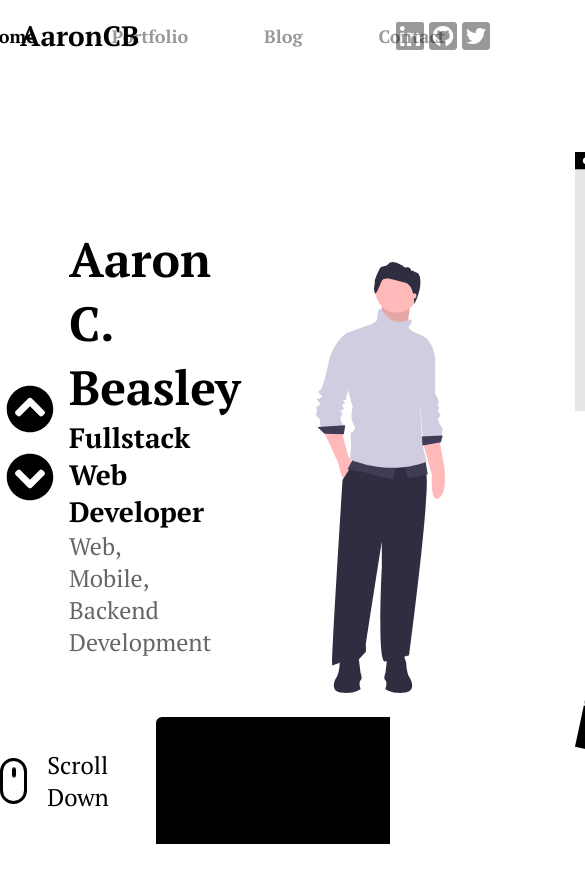
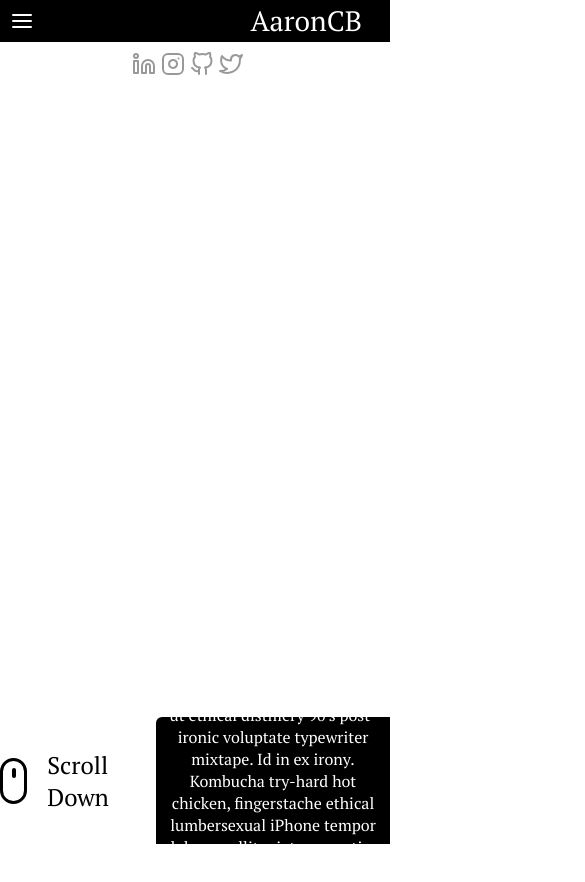
Before and after one commit to MaxiCB/Personal-Portfolio, a React (Create React App) app in the folder client/: page / in a window 390 px wide. Shown: the top 882 px of the page, 585 px wide, since content can reach past the window. Before the commit the page ends 844 px from the top, so only its background shows below. Built offline with nearby package versions, Linux system fonts and the light colour scheme.

Commit message:
ADD Mobile First Nav-Bar
- Added media queries to create mobile first design for nav bar
- Moved all nav bar styling to seperate css file

```diff
--- a/client/package.json
+++ b/client/package.json
@@ -16,6 +16,7 @@
     "node-sass": "^4.14.1",
     "react": "^16.13.1",
     "react-dom": "^16.13.1",
+    "react-feather": "^2.0.8",
     "react-scripts": "3.4.1",
     "typescript": "~3.7.2"
   },
--- a/client/src/App.tsx
+++ b/client/src/App.tsx
@@ -18,7 +18,7 @@ const App = () => {
   return (
     <div className="main">
       <Nav />
-      <Content />
+      {/* <Content /> */}
       <Footer />
     </div>
   );
--- a/client/src/components/Landing/Content/ScrollButtons.tsx
+++ b/client/src/components/Landing/Content/ScrollButtons.tsx
@@ -8,8 +8,12 @@ import {
 const ScrollButtons = () => {
   return (
     <div className="main-buttons">
-      <FontAwesomeIcon icon={faChevronCircleUp} size="3x" />
-      <FontAwesomeIcon icon={faChevronCircleDown} size="3x" />
+      <FontAwesomeIcon
+        icon={faChevronCircleUp}
+        size="2x"
+        color="rgba(0, 0, 0, 0.4)"
+      />
+      <FontAwesomeIcon icon={faChevronCircleDown} size="2x" />
     </div>
   );
 };
--- a/client/src/components/Landing/Footer/Accolade.tsx
+++ b/client/src/components/Landing/Footer/Accolade.tsx
@@ -1,7 +1,18 @@
 import React from "react";
 
+const testString = `Ea hoodie ullamco, knausgaard ugh farm-to-table ut ethical distillery 90's post-ironic voluptate typewriter mixtape. Id in ex irony. Kombucha try-hard hot chicken, fingerstache ethical lumbersexual iPhone tempor dolore mollit mixtape poutine ex air plant gentrify.”
+- Unknown Colleague`;
+
+const Information = () => {
+  return <div className="accolade">{testString}</div>;
+};
+
 const Accolade = () => {
-  return <div className="accolade"></div>;
+  return (
+    <div className="accolades">
+      <Information />
+    </div>
+  );
 };
 
 export default Accolade;
--- a/client/src/components/Landing/Navigation/Nav.tsx
+++ b/client/src/components/Landing/Navigation/Nav.tsx
@@ -1,18 +1,26 @@
 import React from "react";
 // Style
-import "../index.css";
+import "../../../styles/navigation.css";
 // Components
 import Logo from "./Logo";
 import Links from "./Links";
 import Social from "./Social";
+// Iconst
+import { Menu } from "react-feather";
 
 const Nav = () => {
   return (
-    <div className="nav-bar">
-      <Logo />
-      <Links />
-      <Social />
-    </div>
+    <>
+      <div className="nav-bar">
+        <Menu className="menu" />
+        <Logo />
+        <Links />
+        <Social />
+      </div>
+      <div className="block-social">
+        <Social />
+      </div>
+    </>
   );
 };
 
--- a/client/src/components/Landing/Navigation/Social.tsx
+++ b/client/src/components/Landing/Navigation/Social.tsx
@@ -6,12 +6,14 @@ import {
   faGithubSquare,
   faTwitterSquare,
 } from "@fortawesome/free-brands-svg-icons";
+import { Linkedin, GitHub, Twitter, Instagram } from "react-feather";
 const Social = () => {
   return (
     <div className="social">
-      <FontAwesomeIcon icon={faLinkedin} size="2x" />
-      <FontAwesomeIcon icon={faGithubSquare} size="2x" />
-      <FontAwesomeIcon icon={faTwitterSquare} size="2x" />
+      <Linkedin />
+      <Instagram />
+      <GitHub />
+      <Twitter />
     </div>
   );
 };
--- a/client/src/components/Landing/index.css
+++ b/client/src/components/Landing/index.css
@@ -3,65 +3,6 @@
     flex-direction: column;
 }
 
-.nav-bar {
-    display: flex;
-    flex-direction: row;
-    padding-top: 20px;
-}
-
-.logo {
-    width: 5vw;
-    font-size: 28px;
-    font-weight: bold;
-    line-height: 32px;
-    text-align: center;
-    margin: 0;
-    margin-left: 20px;
-    cursor: pointer;
-}
-
-.logo:hover {
-    transform: scale(1.1);
-}
-
-.links {
-    display: flex;
-    flex-direction: row;
-    align-items: center;
-    text-align: center;
-    width: 90vw;
-    justify-content: center;
-}
-
-.links h1 {
-    margin: 0 calc(90vh / 20);
-    font-size: 18px;
-    color: rgba(0, 0, 0, 0.4);
-    cursor: pointer;
-}
-
-.links h1:hover {
-    transform: scale(1.1);
-    color: rgba(0, 0, 0, 0.6)
-}
-
-.social {
-    display: flex;
-    width: 10vw;
-    justify-content: space-evenly;
-    margin-right: 20px;
-}
-
-.social * {
-    margin-left: 5px;
-    cursor: pointer;
-    color: rgba(0, 0, 0, 0.4);
-}
-
-.social *:hover {
-    transform: scale(1.1);
-    color: rgba(0, 0, 0, 0.6);
-}
 
 .footer {
     position: absolute;
@@ -99,7 +40,7 @@
     background-color: black;
     border-radius: 2px;
     animation-name: mouse_animation;
-    animation-duration: 2s;
+    animation-duration: 1s;
     animation-iteration-count: infinite;
     animation-direction: alternate;
 }
@@ -114,11 +55,20 @@
     }
 }
 
-.accolade {
+.accolades {
     background-color: black;
     width: 60vw;
     height: 15vh;
     border-radius: 6px 0 0 0;
+    color: white;
+    text-align: center;
+    display: flex;
+    justify-content: center;
+    align-items: center;
+}
+
+.accolade {
+    margin: 10px;
 }
 
 .main-content {
--- a/client/src/styles/loader.css
+++ /dev/null
@@ -1,174 +0,0 @@
-@-webkit-keyframes delay {
-  0%,
-  40%,
-  100% {
-    transform: scaleY(0.05);
-    -webkit-transform: scaleY(0.05);
-  }
-  20% {
-    transform: scaleY(1);
-    -webkit-transform: scaleY(1);
-  }
-}
-
-@keyframes delay {
-  0%,
-  40%,
-  100% {
-    transform: scaleY(0.05);
-    -webkit-transform: scaleY(0.05);
-  }
-  20% {
-    transform: scaleY(1);
-    -webkit-transform: scaleY(1);
-  }
-}
-
-body {
-  font-size: 1.6rem;
-  font-family: "Open Sans", sans-serif;
-  color: #4089a6;
-  background-color: #ffffff;
-  -webkit-font-smoothing: antialiased;
-  /*&.is-changing{
-      &:before,
-      &:after{
-        transform: translateY(0);
-      }
-    }*/
-}
-
-body:before, body:after {
-  content: "";
-  height: 50vh;
-  width: 100%;
-  position: fixed;
-  left: 0;
-  background: #1c2020;
-  z-index: 1;
-}
-
-body:before {
-  top: 0;
-  -webkit-transform: translateY(-100%);
-          transform: translateY(-100%);
-}
-
-body:after {
-  bottom: 0;
-  -webkit-transform: translateY(100%);
-          transform: translateY(100%);
-}
-
-h1 {
-  color: #1c2020;
-  margin-bottom: 1em;
-  font-size: 2.2rem;
-  font-weight: 100;
-}
-
-.btn {
-  display: inline-block;
-  padding: 1.4em 1.6em;
-  margin-bottom: 2em;
-  border-radius: 50em;
-  background-color: #343b3b;
-  color: #ffffff;
-  font-weight: bold;
-  font-size: 0.8rem;
-  letter-spacing: 1px;
-  text-transform: uppercase;
-  text-decoration: none;
-}
-
-.btn:hover {
-  background-color: #404949;
-}
-
-.loader {
-  margin: 0 auto;
-  width: 60px;
-  height: 50px;
-  text-align: center;
-  font-size: 10px;
-  position: absolute;
-  top: 50%;
-  left: 50%;
-  -webkit-transform: translateY(-50%) translateX(-50%);
-          transform: translateY(-50%) translateX(-50%);
-  z-index: 500;
-  opacity: 0;
-}
-
-.loader > div {
-  height: 100%;
-  width: 8px;
-  display: inline-block;
-  float: left;
-  margin-left: 2px;
-  -webkit-animation: delay 0.8s infinite ease-in-out;
-          animation: delay 0.8s infinite ease-in-out;
-}
-
-.loader .bar1 {
-  background-color: #754fa0;
-}
-
-.loader .bar2 {
-  background-color: #09b7bf;
-  -webkit-animation-delay: -0.7s;
-          animation-delay: -0.7s;
-}
-
-.loader .bar3 {
-  background-color: #90d36b;
-  -webkit-animation-delay: -0.6s;
-          animation-delay: -0.6s;
-}
-
-.loader .bar4 {
-  background-color: #f2d40d;
-  -webkit-animation-delay: -0.5s;
-          animation-delay: -0.5s;
-}
-
-.loader .bar5 {
-  background-color: #fcb12b;
-  -webkit-animation-delay: -0.4s;
-          animation-delay: -0.4s;
-}
-
-.loader .bar6 {
-  background-color: #ed1b72;
-  -webkit-animation-delay: -0.3s;
-          animation-delay: -0.3s;
-}
-
-main {
-  height: 100vh;
-  /* padding: 10px; */
-  text-align: center;
-}
-
-main .-content {
-  position: relative;
-  height: 100vh;
-}
-
-main .-content > div {
-  height: 100%;
-  overflow: hidden;
-  overflow-y: auto;
-}
-
-main .-content.-index {
-  background-color: #f6f6f6;
-  display: table;
-  width: 100%;
-}
-
-main .-content.-index > div {
-  display: table-cell;
-  vertical-align: middle;
-}
-/*# sourceMappingURL=loader.css.map */
--- /dev/null
+++ b/client/src/styles/navigation.css
@@ -0,0 +1,121 @@
+@media screen and (max-width: 425px) {
+    .links {
+        display: none !important;
+    }
+
+    .menu {
+        display: flex !important;
+        margin-left: 10px;
+    }
+
+    .nav-bar {
+        background-color: black;
+        color: white;
+        height: 5vh;
+        justify-content: space-between;
+        align-items: center;
+        padding: 0 !important;
+    }
+
+    .logo {
+        margin-right: 120px !important;
+        font-weight: 300 !important;
+    }
+
+    .social {
+        display: none !important;
+    }
+
+    .block-social .social {
+        display: inline !important;
+    }
+
+    .block-social {
+        display: block !important;
+        padding-top: 10px;
+        text-align: center !important;
+        margin: 0 !important;
+    }
+}
+
+@media screen and (max-width: 768px) {
+    .links {
+        display: none !important;
+    }
+
+    .nav-bar {
+        height: 5vh;
+        justify-content: space-between;
+        align-items: center;
+        padding: 0 !important;
+    }
+
+}
+
+.menu {
+    display: none;
+}
+
+.block-social {
+    display: none;
+}
+
+.nav-bar {
+    display: flex;
+    flex-direction: row;
+    padding-top: 20px;
+}
+
+.logo {
+    width: 5vw;
+    font-size: 28px;
+    font-weight: bold;
+    line-height: 32px;
+    text-align: center;
+    margin: 0;
+    margin-left: 20px;
+    cursor: pointer;
+}
+
+.logo:hover {
+    transform: scale(1.1);
+}
+
+.links {
+    display: flex;
+    flex-direction: row;
+    align-items: center;
+    text-align: center;
+    width: 90vw;
+    justify-content: center;
+}
+
+.links h1 {
+    margin: 0 calc(90vh / 20);
+    font-size: 18px;
+    color: rgba(0, 0, 0, 0.4);
+    cursor: pointer;
+}
+
+.links h1:hover {
+    transform: scale(1.1);
+    color: rgba(0, 0, 0, 0.6)
+}
+
+.social {
+    display: flex;
+    width: 10vw;
+    justify-content: space-evenly;
+    margin-right: 20px;
+}
+
+.social * {
+    margin-left: 5px;
+    cursor: pointer;
+    color: rgba(0, 0, 0, 0.4);
+}
+
+.social *:hover {
+    transform: scale(1.1);
+    color: rgba(0, 0, 0, 0.6);
+}
```
Also changed, not shown: client/src/styles/loader.scss (deleted, +0 -97 lines), 2 other files (tests, documents, lock files or other folders).
